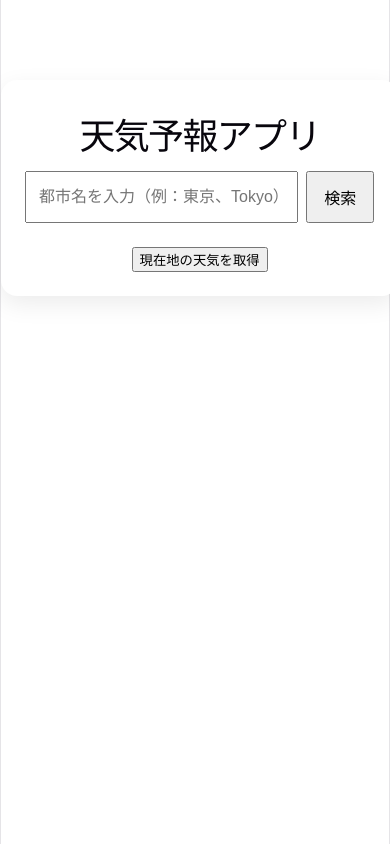
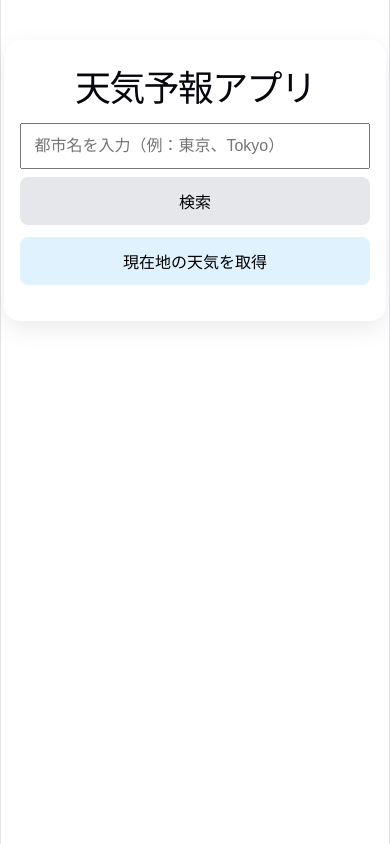
Before and after one commit to shimodum/react-weather-app, a React (Vite) app: page / in a window 390 px wide. Built offline with nearby package versions, Linux system fonts and the light colour scheme; no server answers.

Commit message:
style: レスポンシブ対応とボタンデザインを調整

```diff
--- a/src/App.css
+++ b/src/App.css
@@ -11,7 +11,7 @@
 .search-form {
   display: flex;
   gap: 8px;
-  margin: 24px 0;
+  margin: 24px 0 12px;
 }
 
 .search-form input {
@@ -20,10 +20,31 @@
   font-size: 16px;
 }
 
-.search-form button {
+.search-form button,
+.location-button {
   padding: 12px 16px;
   font-size: 16px;
   cursor: pointer;
+  border: none;
+  border-radius: 8px;
+}
+
+.search-form button {
+  background: #e5e7eb;
+}
+
+.search-form button:hover {
+  background: #d1d5db;
+}
+
+.location-button {
+  width: 100%;
+  margin-bottom: 20px;
+  background: #e0f2fe;
+}
+
+.location-button:hover {
+  background: #bae6fd;
 }
 
 .weather-card {
@@ -79,3 +100,18 @@
 .snowy {
   background: #f8fafc;
 }
+
+@media (max-width: 480px) {
+  .app {
+    margin: 40px auto;
+    padding: 16px;
+  }
+
+  .search-form {
+    flex-direction: column;
+  }
+
+  .search-form button {
+    width: 100%;
+  }
+}
--- a/src/App.jsx
+++ b/src/App.jsx
@@ -60,7 +60,10 @@ function App() {
 
       <SearchForm onSearch={handleSearch} />
 
-      <button onClick={handleCurrentLocation}>
+      <button
+        className="location-button"
+        onClick={handleCurrentLocation}
+      >
         現在地の天気を取得
       </button>
 
```
